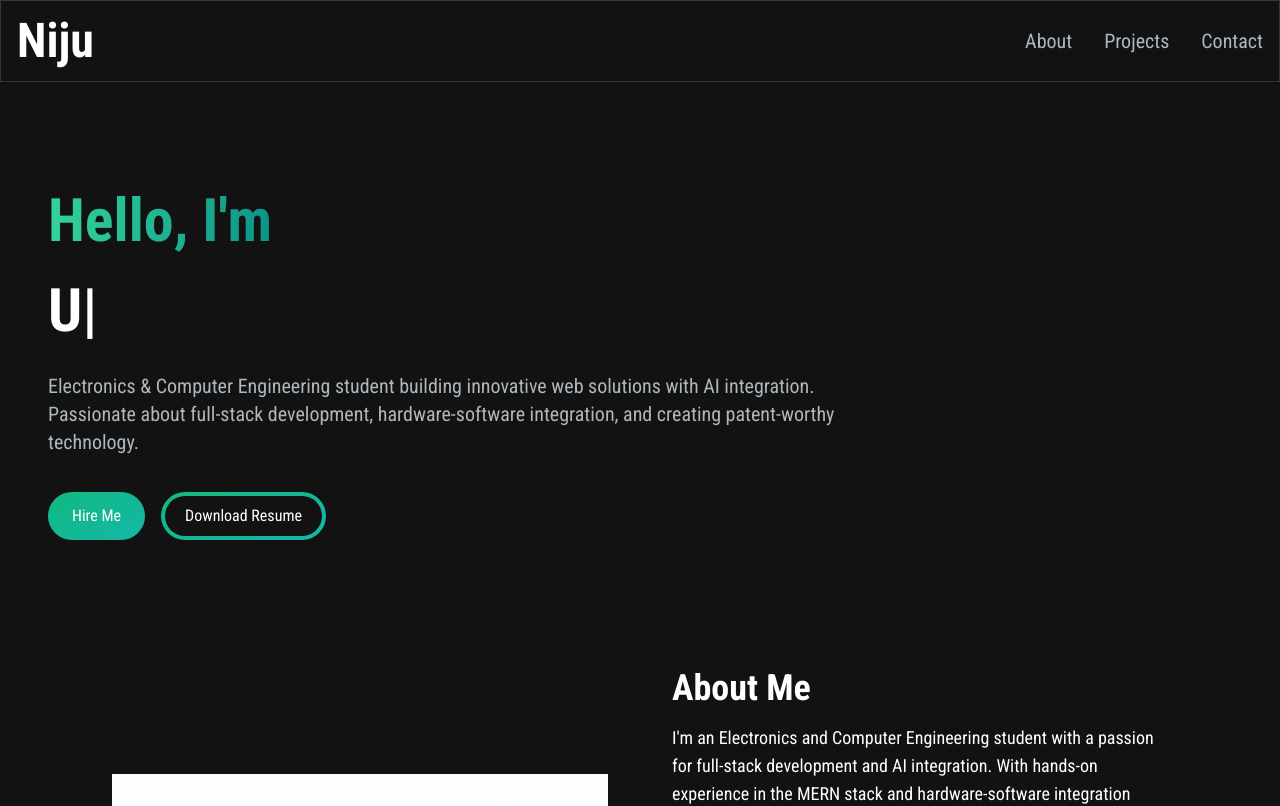
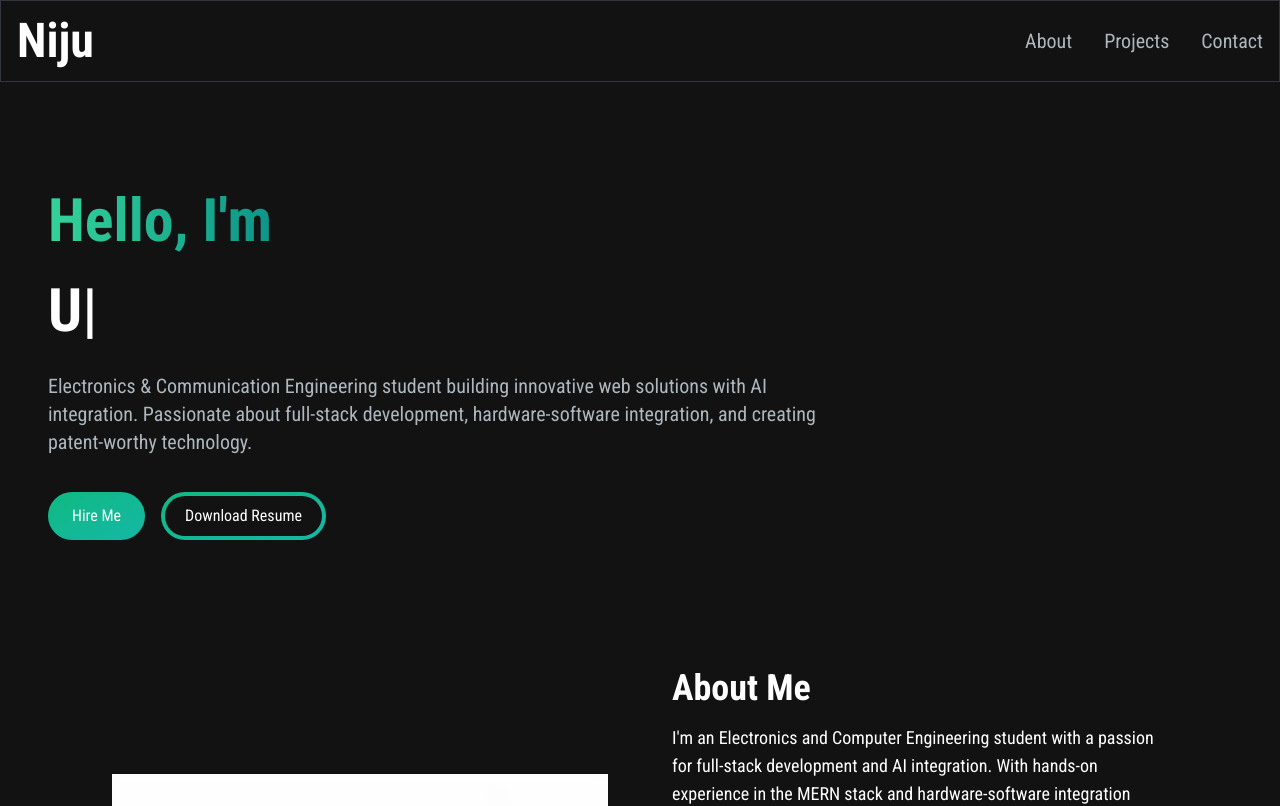
Before and after one commit to NijalingaRK/Niju_portfolio, a Next.js app: page / in a window 1280 px wide. Shown: the top 806 px of the page. Built offline with nearby package versions, Linux system fonts and the light colour scheme.

Commit message:
Update HeroSection.jsx

```diff
--- a/src/app/components/HeroSection.jsx
+++ b/src/app/components/HeroSection.jsx
@@ -33,7 +33,7 @@ const HeroSection = () => {
           </h1>
 
           <p className="text-[#ADB7BE] text-base sm:text-lg mb-6 lg:text-xl">
-            Electronics & Computer Engineering student building innovative web solutions
+            Electronics & Communication Engineering student building innovative web solutions
             with AI integration. Passionate about full-stack development,
             hardware-software integration, and creating patent-worthy technology.
           </p>
```
